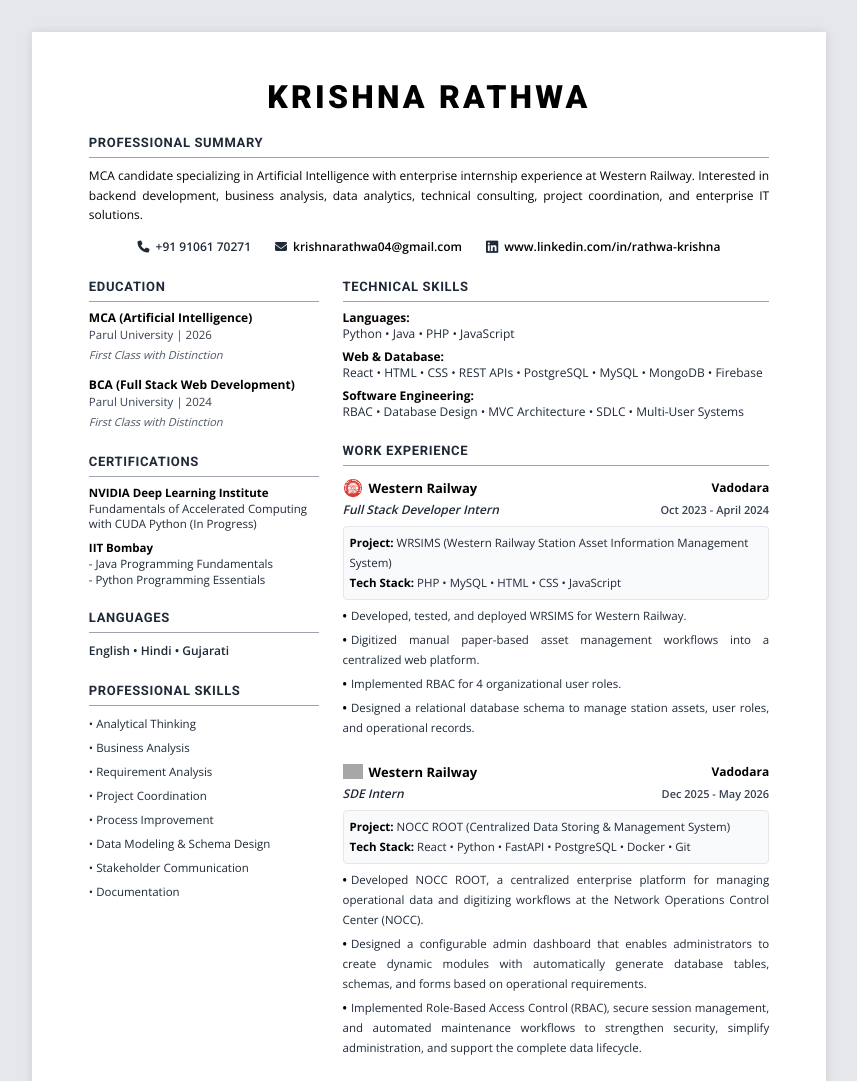
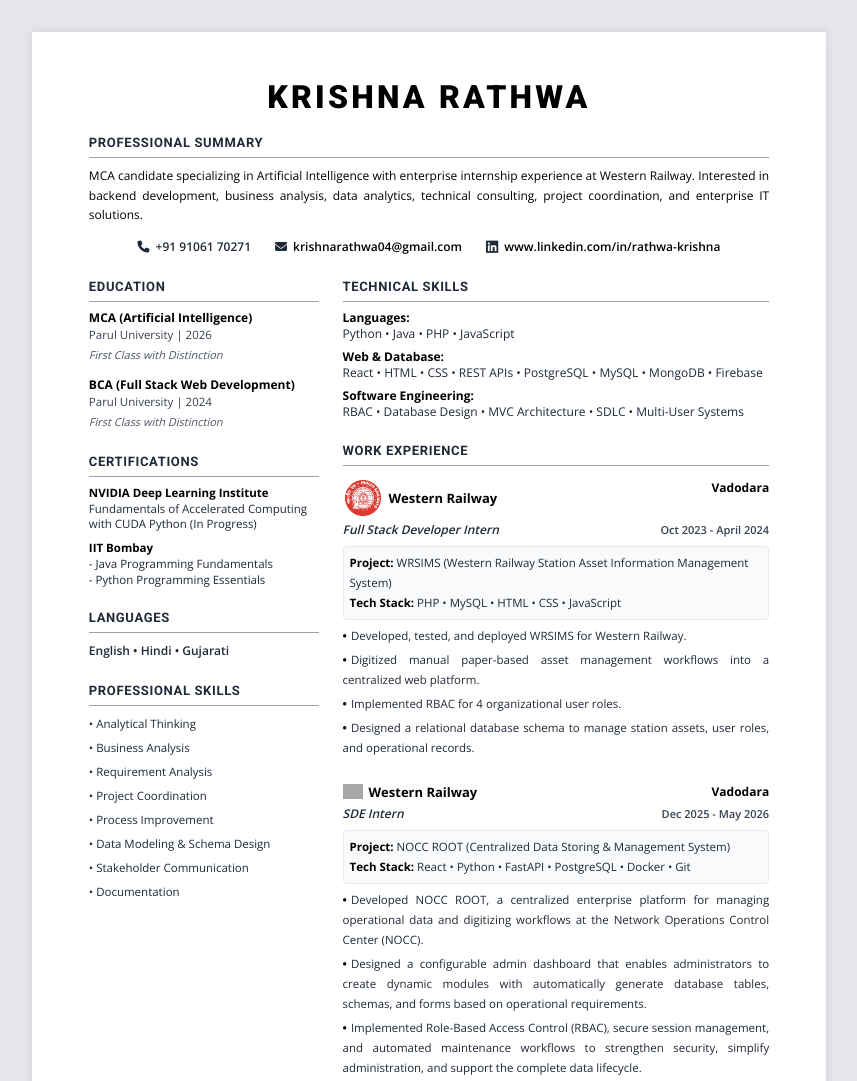
Before and after one commit to rkrishna04/Resume, a plain HTML site: page index.html in a window 1280 px wide. Shown: the top 1081 px of the page, without its empty margins (211-1068 px from the left). Drawn offline with nearby package versions, Linux system fonts and the light colour scheme; grey boxes are pictures that could not be loaded.

Commit message:
Update index.html

```diff
--- a/index.html
+++ b/index.html
@@ -179,7 +179,7 @@
             <div>
               <div class="flex justify-between items-start mb-0.5">
                 <div class="flex items-center gap-1.5">
-                  <img src="indian-railway-logo-png_seeklogo-390907.png" alt="WR Logo" class="h-5 w-5 object-contain opacity-90">
+                  <img src="indian-railway-logo-png_seeklogo-390907.png" alt="WR Logo" class="h-10 w-10 object-contain opacity-90">
                   <p class="font-bold text-[13px] text-black">Western Railway</p>
                 </div>
                 <div class="text-right">
```
